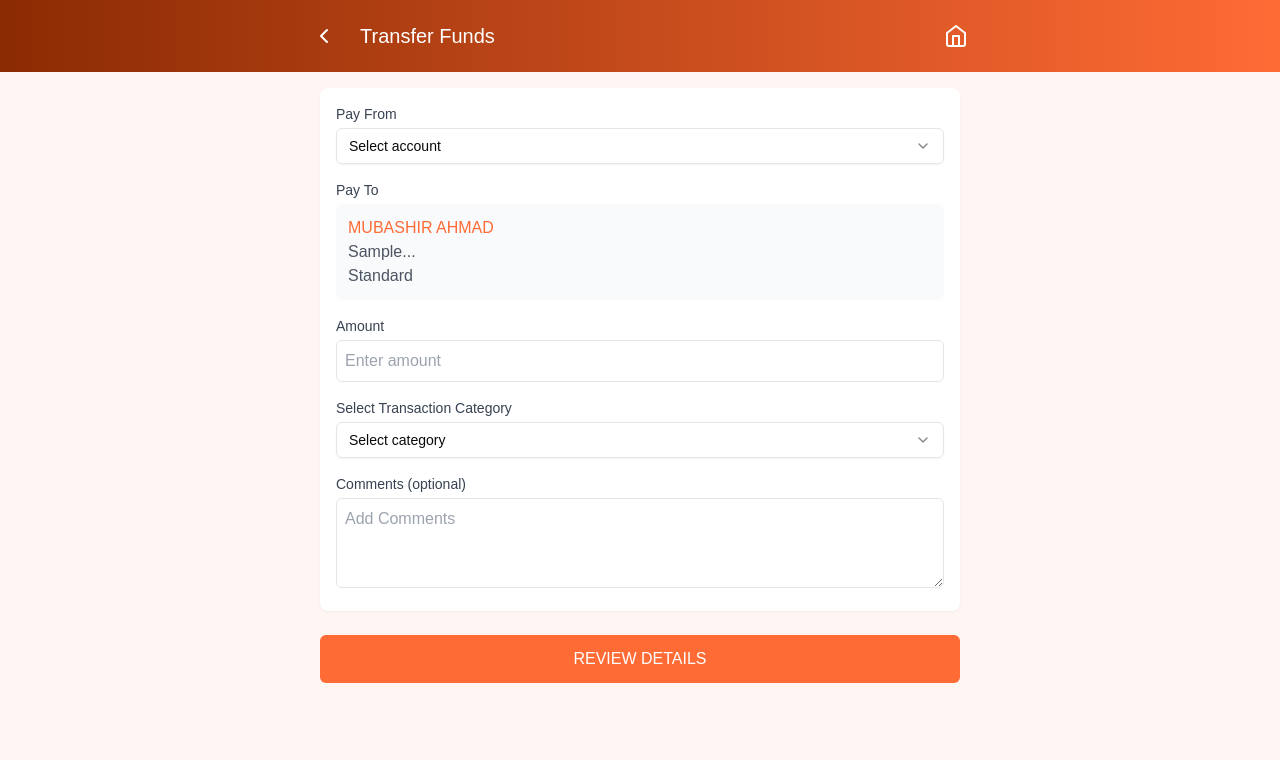
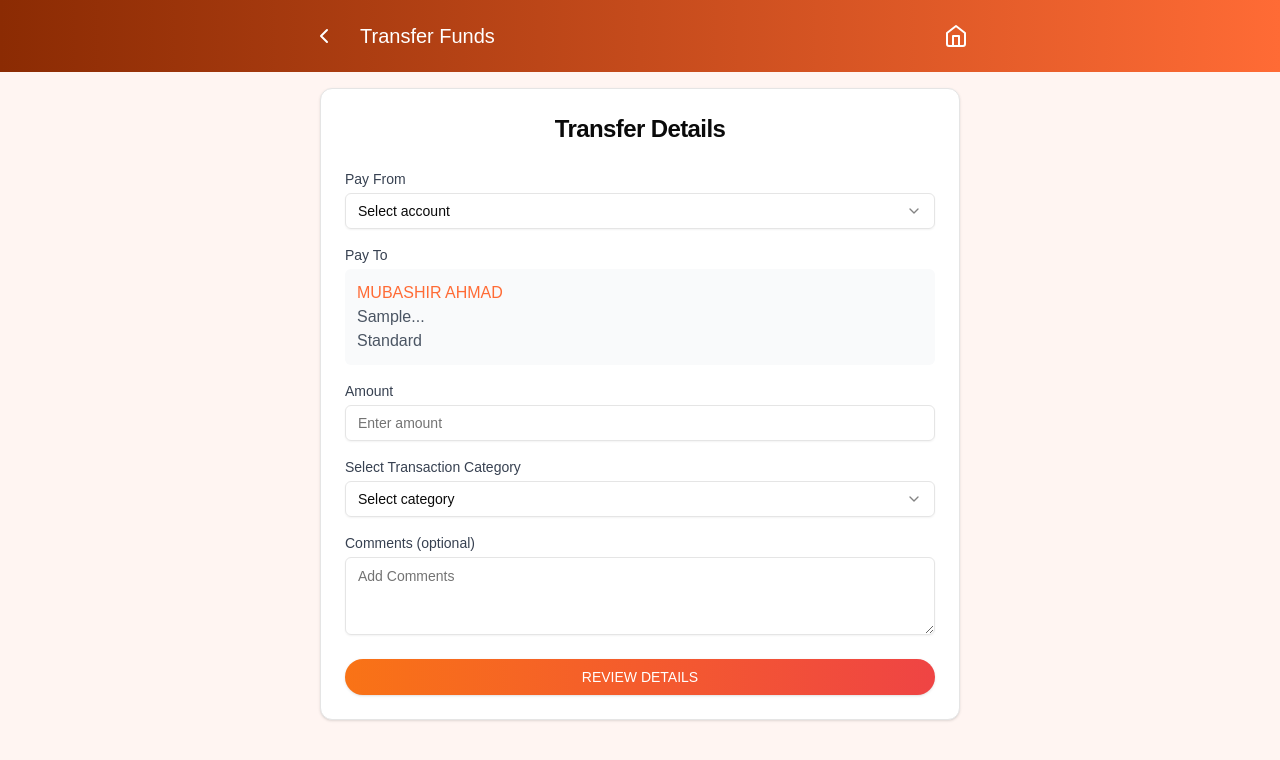
Before and after one commit to shaffkhan/BOP, a Next.js app: page /dashboard/transfer in a window 1280 px wide. Both pictures are taken after typing "Sample" into the empty fields and a click on the button "NEXT". Shown: the top 760 px of the page. Built offline with nearby package versions, Linux system fonts and the light colour scheme.

Commit message:
minor fixes

```diff
--- a/src/app/dashboard/page.tsx
+++ b/src/app/dashboard/page.tsx
@@ -98,7 +98,7 @@ export default function DashboardPage() {
       });
     }
   }, []);
-
+  console.log("loc", latitude, longitude);
   if (isLoading) {
     return (
       <div className="min-h-screen bg-gradient-to-b from-[#8B2B03] to-[#FF6B35] flex items-center justify-center">
--- a/src/components/shared-components/account-card.tsx
+++ b/src/components/shared-components/account-card.tsx
@@ -31,7 +31,7 @@ export function AccountCard({
       {/* Welcome Card */}
       <div className="bg-[#FF6B35] rounded-lg p-6 text-white">
         <div className="flex items-center gap-2 mb-4">
-          <div className="h-8 w-8 bg-white/20 rounded-full" />
+          {/* <div className="h-8 w-8 bg-white/20 rounded-full" /> */}
           <h1 className="text-xl font-medium">Welcome, {account.name}</h1>
         </div>
 
@@ -74,7 +74,7 @@ export function AccountCard({
           <div className="flex items-center justify-between">
             <span>IBAN</span>
             <button className="p-2 hover:bg-white/10 rounded-full transition-colors">
-              <QRIcon className="h-5 w-5" />
+              {/* <QRIcon className="h-5 w-5" /> */}
             </button>
           </div>
           <p className="text-xl font-medium">{account.iban}</p>
--- a/src/components/transfer/transfer-details.tsx
+++ b/src/components/transfer/transfer-details.tsx
@@ -1,7 +1,7 @@
 "use client";
 
 import { useState, useEffect } from "react";
-import { AnimatePresence, motion } from "framer-motion";
+import { motion } from "framer-motion";
 import {
   Select,
   SelectContent,
@@ -9,9 +9,15 @@ import {
   SelectTrigger,
   SelectValue,
 } from "@/components/ui/select";
-import { AlertCircle, AlertTriangle, X, Loader2 } from "lucide-react";
-import type { RiskCheckResponse } from "@/lib/types";
+import { Loader2 } from 'lucide-react';
 import axios from "axios";
+import { Button } from "@/components/ui/button";
+import { Input } from "@/components/ui/input";
+import { Textarea } from "@/components/ui/textarea";
+import { Card, CardContent, CardHeader, CardTitle } from "@/components/ui/card";
+import { WarningModal } from "../warningModal";
+
+
 
 const categories = [
   "Transfer to Family & Friends",
@@ -109,13 +115,15 @@ export function TransferDetails({
 
   return (
     <>
+      <Card className="w-full max-w-2xl mx-auto">
+        <CardHeader>
+          <CardTitle className="text-2xl font-bold text-center">Transfer Details</CardTitle>
+        </CardHeader>
+        <CardContent>
           <form onSubmit={handleSubmit} className="space-y-6">
-        <div className="bg-white rounded-lg p-4 shadow-sm space-y-4">
+            <div className="space-y-4">
               <div>
-            <label
-              htmlFor="pay-from-select"
-              className="block text-sm font-medium text-gray-700 mb-1"
-            >
+                <label htmlFor="pay-from-select" className="block text-sm font-medium text-gray-700 mb-1">
                   Pay From
                 </label>
                 <Select
@@ -148,11 +156,10 @@ export function TransferDetails({
                 <label className="block text-sm font-medium text-gray-700 mb-1">
                   Amount
                 </label>
-            <input
+                <Input
                   type="number"
                   value={formData.amount || ""}
                   onChange={(e) => onUpdate({ amount: Number(e.target.value) })}
-              className="w-full p-2 border rounded-md"
                   placeholder="Enter amount"
                   required
                   min="1"
@@ -160,10 +167,7 @@ export function TransferDetails({
               </div>
 
               <div>
-            <label
-              htmlFor="category-select"
-              className="block text-sm font-medium text-gray-700 mb-1"
-            >
+                <label htmlFor="category-select" className="block text-sm font-medium text-gray-700 mb-1">
                   Select Transaction Category
                 </label>
                 <Select
@@ -187,19 +191,18 @@ export function TransferDetails({
                 <label className="block text-sm font-medium text-gray-700 mb-1">
                   Comments (optional)
                 </label>
-            <textarea
+                <Textarea
                   value={formData.comments || ""}
                   onChange={(e) => onUpdate({ comments: e.target.value })}
-              className="w-full p-2 border rounded-md"
                   placeholder="Add Comments"
                   rows={3}
                 />
               </div>
             </div>
 
-        <button
+            <Button
               type="submit"
-          className="w-full bg-[#FF6B35] text-white py-3 rounded-md hover:bg-[#FF6B35]/90 transition-colors flex items-center justify-center"
+              className="w-full bg-gradient-to-r from-orange-500 to-red-500 hover:from-orange-600 hover:to-red-600 text-white font-medium py-3 rounded-full transition-all duration-300 ease-in-out transform hover:scale-105"
               disabled={isLoading}
             >
               {isLoading ? (
@@ -210,80 +213,21 @@ export function TransferDetails({
               ) : (
                 "REVIEW DETAILS"
               )}
-        </button>
+            </Button>
           </form>
+        </CardContent>
+      </Card>
 
-      <AnimatePresence>
-        {(showWarningModal || showInsufficientFundsModal) && apiResponse && (
-          <div className="fixed inset-0 bg-black bg-opacity-50 flex items-center justify-center z-50">
-            <div className="bg-white rounded-lg p-6 w-full max-w-md">
-              <div className="flex justify-between items-center mb-4">
-                <h2 className="text-xl font-semibold">
-                  {showInsufficientFundsModal
-                    ? "Insufficient Funds"
-                    : "Transaction Warning"}
-                </h2>
-                <button
-                  onClick={() => {
+      <WarningModal
+        isOpen={showWarningModal || showInsufficientFundsModal}
+        onClose={() => {
           setShowWarningModal(false);
           setShowInsufficientFundsModal(false);
         }}
-                  className="text-gray-500 hover:text-gray-700"
-                >
-                  <X size={24} />
-                </button>
-              </div>
-              <div className="text-center">
-                {showInsufficientFundsModal ? (
-                  <AlertCircle className="mx-auto h-12 w-12 text-red-500 mb-4" />
-                ) : (
-                  <AlertTriangle className="mx-auto h-12 w-12 text-yellow-500 mb-4" />
-                )}
-                <p className="text-lg font-semibold mb-2">
-                  {apiResponse.warning_message || "Warning"}
-                </p>
-                <p className="text-sm text-gray-500 mb-4">
-                  {apiResponse.message}
-                </p>
-                {apiResponse.recommendation && (
-                  <p className="text-sm text-blue-600 mb-4">
-                    Recommendation: {apiResponse.recommendation}
-                  </p>
-                )}
-                {apiResponse.current_balance !== undefined && (
-                  <p className="text-sm text-gray-600 mb-2">
-                    Current Balance: Rs. {apiResponse.current_balance}
-                  </p>
-                )}
-                {apiResponse.remaining_balance !== undefined && (
-                  <p className="text-sm text-gray-600 mb-4">
-                    Remaining Balance: Rs. {apiResponse.remaining_balance}
-                  </p>
-                )}
-                <div className="flex justify-center space-x-4">
-                  <button
-                    onClick={() => {
-                      setShowWarningModal(false);
-                      setShowInsufficientFundsModal(false);
-                    }}
-                    className="px-4 py-2 bg-gray-200 text-gray-800 rounded-md hover:bg-gray-300 transition-colors"
-                  >
-                    Review
-                  </button>
-                  {!showInsufficientFundsModal && (
-                    <button
-                      onClick={onNext}
-                      className="px-4 py-2 bg-[#FF6B35] text-white rounded-md hover:bg-[#FF6B35]/90 transition-colors"
-                    >
-                      Proceed Anyway
-                    </button>
-                  )}
-                </div>
-              </div>
-            </div>
-          </div>
-        )}
-      </AnimatePresence>
+        onProceed={onNext}
+        apiResponse={apiResponse}
+        isInsufficientFunds={showInsufficientFundsModal}
+      />
     </>
   );
 }
--- /dev/null
+++ b/src/components/ui/card.tsx
@@ -0,0 +1,76 @@
+import * as React from "react"
+
+import { cn } from "@/lib/utils"
+
+const Card = React.forwardRef<
+  HTMLDivElement,
+  React.HTMLAttributes<HTMLDivElement>
+>(({ className, ...props }, ref) => (
+  <div
+    ref={ref}
+    className={cn(
+      "rounded-xl border bg-card text-card-foreground shadow",
+      className
+    )}
+    {...props}
+  />
+))
+Card.displayName = "Card"
+
+const CardHeader = React.forwardRef<
+  HTMLDivElement,
+  React.HTMLAttributes<HTMLDivElement>
+>(({ className, ...props }, ref) => (
+  <div
+    ref={ref}
+    className={cn("flex flex-col space-y-1.5 p-6", className)}
+    {...props}
+  />
+))
+CardHeader.displayName = "CardHeader"
+
+const CardTitle = React.forwardRef<
+  HTMLDivElement,
+  React.HTMLAttributes<HTMLDivElement>
+>(({ className, ...props }, ref) => (
+  <div
+    ref={ref}
+    className={cn("font-semibold leading-none tracking-tight", className)}
+    {...props}
+  />
+))
+CardTitle.displayName = "CardTitle"
+
+const CardDescription = React.forwardRef<
+  HTMLDivElement,
+  React.HTMLAttributes<HTMLDivElement>
+>(({ className, ...props }, ref) => (
+  <div
+    ref={ref}
+    className={cn("text-sm text-muted-foreground", className)}
+    {...props}
+  />
+))
+CardDescription.displayName = "CardDescription"
+
+const CardContent = React.forwardRef<
+  HTMLDivElement,
+  React.HTMLAttributes<HTMLDivElement>
+>(({ className, ...props }, ref) => (
+  <div ref={ref} className={cn("p-6 pt-0", className)} {...props} />
+))
+CardContent.displayName = "CardContent"
+
+const CardFooter = React.forwardRef<
+  HTMLDivElement,
+  React.HTMLAttributes<HTMLDivElement>
+>(({ className, ...props }, ref) => (
+  <div
+    ref={ref}
+    className={cn("flex items-center p-6 pt-0", className)}
+    {...props}
+  />
+))
+CardFooter.displayName = "CardFooter"
+
+export { Card, CardHeader, CardFooter, CardTitle, CardDescription, CardContent }
--- /dev/null
+++ b/src/components/ui/textarea.tsx
@@ -0,0 +1,22 @@
+import * as React from "react"
+
+import { cn } from "@/lib/utils"
+
+const Textarea = React.forwardRef<
+  HTMLTextAreaElement,
+  React.ComponentProps<"textarea">
+>(({ className, ...props }, ref) => {
+  return (
+    <textarea
+      className={cn(
+        "flex min-h-[60px] w-full rounded-md border border-input bg-transparent px-3 py-2 text-base shadow-sm placeholder:text-muted-foreground focus-visible:outline-none focus-visible:ring-1 focus-visible:ring-ring disabled:cursor-not-allowed disabled:opacity-50 md:text-sm",
+        className
+      )}
+      ref={ref}
+      {...props}
+    />
+  )
+})
+Textarea.displayName = "Textarea"
+
+export { Textarea }
--- /dev/null
+++ b/src/components/warningModal.tsx
@@ -0,0 +1,95 @@
+import React from "react";
+import { motion } from "framer-motion";
+import { AlertCircle, AlertTriangle, X } from "lucide-react";
+import { Button } from "@/components/ui/button";
+import {
+  Card,
+  CardContent,
+  CardFooter,
+  CardHeader,
+  CardTitle,
+} from "@/components/ui/card";
+
+interface WarningModalProps {
+  isOpen: boolean;
+  onClose: () => void;
+  onProceed: () => void;
+  apiResponse: any;
+  isInsufficientFunds: boolean;
+}
+
+export const WarningModal: React.FC<WarningModalProps> = ({
+  isOpen,
+  onClose,
+  onProceed,
+  apiResponse,
+  isInsufficientFunds,
+}) => {
+  if (!isOpen || !apiResponse) return null;
+
+  return (
+    <div className="fixed inset-0 bg-black/50 backdrop-blur-sm flex items-center justify-center z-50">
+      <motion.div
+        initial={{ scale: 0.9, opacity: 0 }}
+        animate={{ scale: 1, opacity: 1 }}
+        exit={{ scale: 0.9, opacity: 0 }}
+        transition={{ type: "spring", damping: 15, stiffness: 300 }}
+      >
+        <Card className="w-full max-w-md shadow-lg">
+          <CardHeader className="relative">
+            <Button
+              variant="ghost"
+              size="icon"
+              className="absolute right-2 top-2"
+              onClick={onClose}
+            >
+              <X className="h-4 w-4" />
+            </Button>
+            <CardTitle className="text-center text-xl font-semibold">
+              {apiResponse.warning_message || "Warning"}
+            </CardTitle>
+          </CardHeader>
+          <CardContent className="text-center space-y-4">
+            {isInsufficientFunds ? (
+              <AlertCircle className="mx-auto h-12 w-12 text-yellow-500" />
+            ) : (
+              <AlertTriangle className="mx-auto h-12 w-12 text-yellow-500" />
+            )}
+            <p className="text-gray-600">{apiResponse.message}</p>
+            {apiResponse.recommendation && (
+              <p className="text-blue-600 font-medium">
+                Recommendation: {apiResponse.recommendation}
+              </p>
+            )}
+            {apiResponse.current_balance !== undefined && (
+              <div className="bg-gray-100 p-3 rounded-md">
+                <p className="text-sm text-gray-600">
+                  Current Balance:{" "}
+                  <span className="font-semibold">
+                    PKR {apiResponse.current_balance.toLocaleString()}
+                  </span>
+                </p>
+                {apiResponse.remaining_balance !== undefined && (
+                  <p className="text-sm text-gray-600 mt-1">
+                    Remaining Balance:{" "}
+                    <span className="font-semibold">
+                      PKR {apiResponse.remaining_balance.toLocaleString()}
+                    </span>
+                  </p>
+                )}
+              </div>
+            )}
+          </CardContent>
+          <CardFooter className="flex justify-center">
+            <Button
+              onClick={onProceed}
+              className="bg-gradient-to-r from-orange-500 to-red-500 hover:from-orange-600 hover:to-red-600 text-white font-medium py-2 px-6 rounded-full transition-all duration-300 ease-in-out transform hover:scale-105"
+            >
+              Proceed Anyway
+            </Button>
+          </CardFooter>
+        </Card>
+      </motion.div>
+    </div>
+  );
+};
```
Lines whose indentation alone changed are shown as unchanged.
